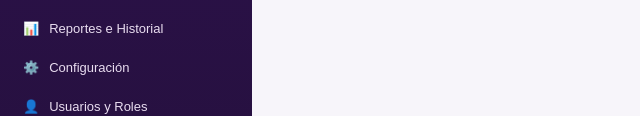
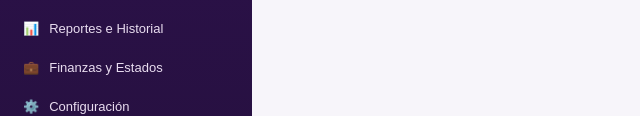
Before and after one commit to dairokick-tech/GESTI-N-CR-DITO-Y-AHORRO, an Electron app: page index.html in a window 1440 px wide. Shown: the part 732-848 px from the top of the page, 0-640 px from the left. Drawn offline with Linux system fonts and the light colour scheme.

Commit message:
Agregar Finanzas y Estados al menú principal

```diff
--- a/index.html
+++ b/index.html
@@ -17,7 +17,7 @@
 <button class="nav" data-view="funds">👨‍👩‍👧 <span>Juntas y Fondos</span></button>
 <button class="nav" data-view="investments">📈 <span>Inversiones</span></button>
 <button class="nav" data-view="documents">📄 <span>Documentos</span></button>
-<button class="nav" data-view="reports">📊 <span>Reportes e Historial</span></button>
+<button class="nav" data-view="reports">📊 <span>Reportes e Historial</span></button><button class="nav" data-view="finance">💼 <span>Finanzas y Estados</span></button>
 <button class="nav" data-view="settings">⚙️ <span>Configuración</span></button>
 <button class="nav" data-view="users">👤 <span>Usuarios y Roles</span></button>
 <div class="side-logo"><img src="logo-credicontafi.svg" onerror="this.style.display='none'"></div></aside>
```
